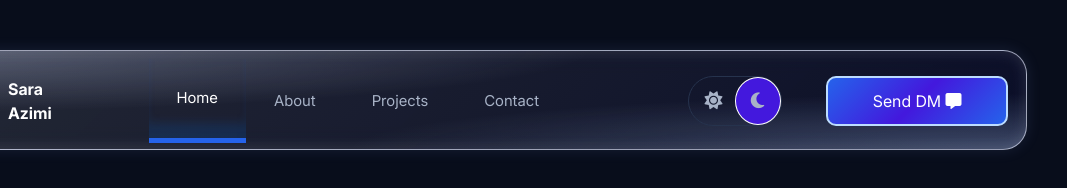
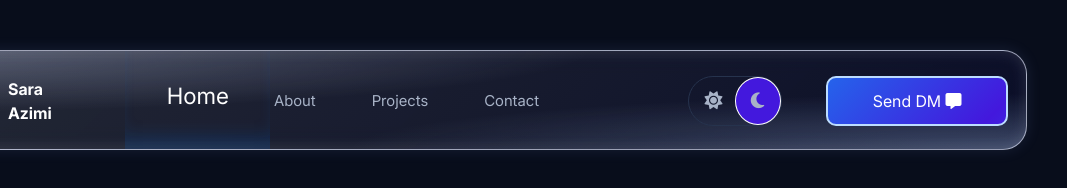
Before and after one commit to mhmdtakhtravan/portfolio-website-frontend, a plain HTML site: page index.html in a window 1280 px wide. In both pictures the pointer is over the item "Home". Shown: the full height of the page, 213-1280 px from the left. Drawn offline with nearby package versions, Linux system fonts and the light colour scheme.

Commit message:
add some hover styles

```diff
--- a/assets/css/header.css
+++ b/assets/css/header.css
@@ -20,8 +20,17 @@ header {
   align-items: center;
 }
 .deckstop-menu .head-item {
+  transform: scale(1);
+  transition: transform 0.3s ease;
   padding: 20px;
 }
+.deckstop-menu .head-item:hover {
+  transform: scale(1.5);
+}
+.deckstop-menu .head-item:hover a {
+  color: var(--text-primary) !important;
+}
+
 .deckstop-menu .head-item:has(.active) {
   border-bottom: 5px solid var(--color-primary);
   box-shadow: inset 0 -18px 10px -3px rgba(0, 112, 239, 0.15);
--- a/assets/css/main-style.css
+++ b/assets/css/main-style.css
@@ -133,8 +133,13 @@ a {
     var(--color-secondary),
     var(--color-primary)
   );
+   background-size: 200% 100%;
+    background-position: left;
+    transition: background-position 0.4s ease;
   border: 2px solid var(--border-color-sec) !important;
   border-radius: 10px;
+  transition: background 0.3s ease;
+
 }
 .font-mid {
   font-family: "Inter-Medium", sans-serif;
@@ -190,3 +195,9 @@ select {
     inset 0 0 15px var(--glass-shadow-one),
     0 0 15px var(--glass-shadow-two);
 }
+
+
+/* hover styles */
+.btn-main:hover {
+background-position: right;
+}
```
